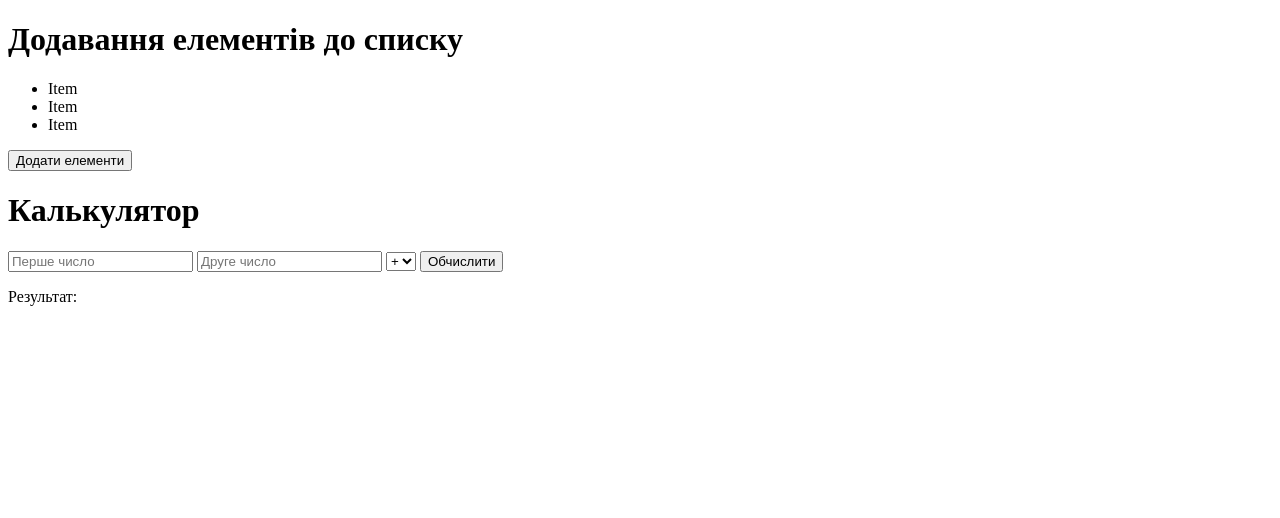
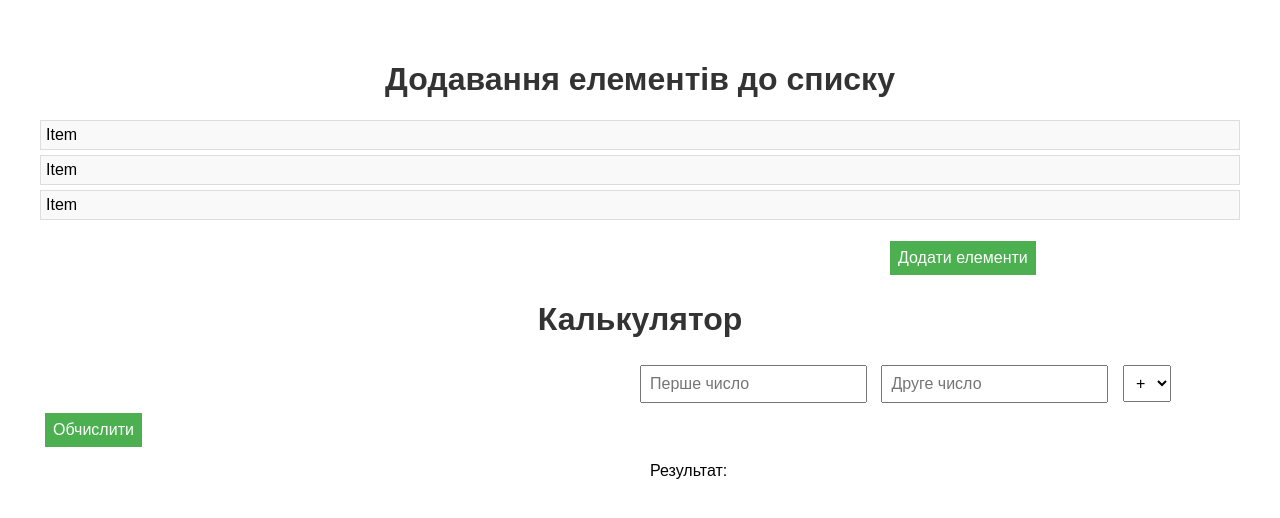
Before and after one commit to D3cryptHAX/PraktykaMatviichuk, a plain HTML site: page index.html in a window 1280 px wide. Both pictures are taken after a click on the button "Додати елементи". Drawn offline with Linux system fonts and the light colour scheme.

Commit message:
Update index.html

```diff
--- a/index.html
+++ b/index.html
@@ -2,11 +2,67 @@
 <html>
 <head>
     <title>Калькулятор і додавання елементів до списку</title>
+    <style>
+        body {
+            font-family: Arial, sans-serif;
+            margin: 20px;
+            padding: 20px;
+        }
+        h1 {
+            text-align: center;
+            color: #333;
+        }
+        h2 {
+            color: #666;
+        }
+        input[type="number"], select, button {
+            padding: 8px;
+            margin: 5px;
+            font-size: 16px;
+        }
+        button {
+            background-color: #4CAF50;
+            color: white;
+            border: none;
+            cursor: pointer;
+        }
+        button:hover {
+            background-color: #45a049;
+        }
+        .button1 {
+            background-color: #4CAF50;
+            color: white;
+            border: none;
+            cursor: pointer;
+            margin-left:850px;
+        }
+        .button1:hover {
+            background-color: #45a049;
+        }
+        ul {
+            list-style-type: none;
+            padding: 0;
+        }
+        li {
+            margin-bottom: 5px;
+            padding: 5px;
+            border: 1px solid #ddd;
+            background-color: #f9f9f9;
+        }
+        p {
+            font-size: 16px;
+            margin-top: 10px;
+            margin-left:610px;
+        }
+        #num1{
+            margin-left:600px;
+        }
+    </style>
 </head>
 <body>
     <h1>Додавання елементів до списку</h1>
     <ul id="test"></ul>
-    <button onclick="addItem()">Додати елементи</button>
+    <button class="button1" onclick="addItem()">Додати елементи</button>
 
     <h1>Калькулятор</h1>
     <input type="number" id="num1" placeholder="Перше число">
```
